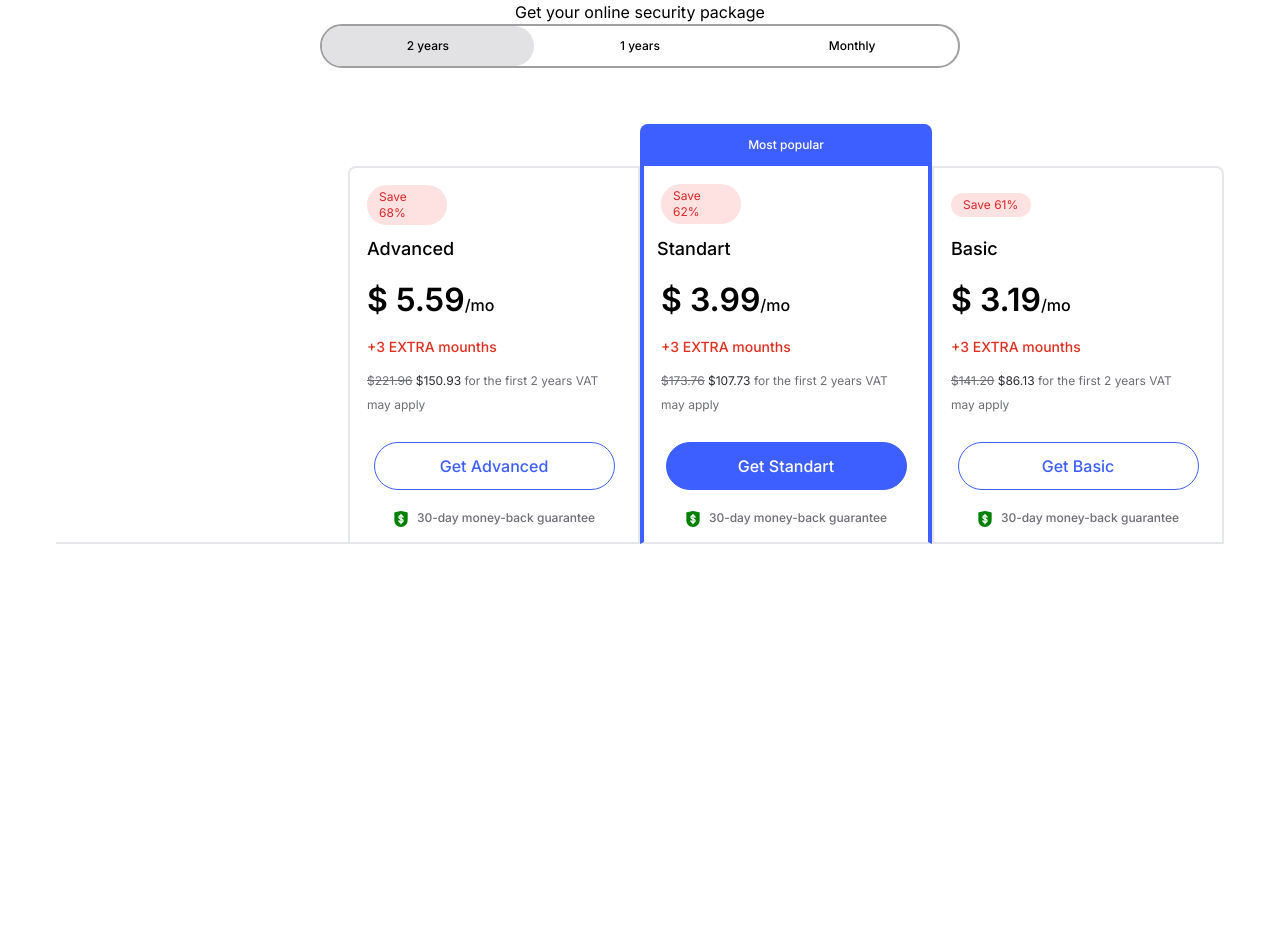
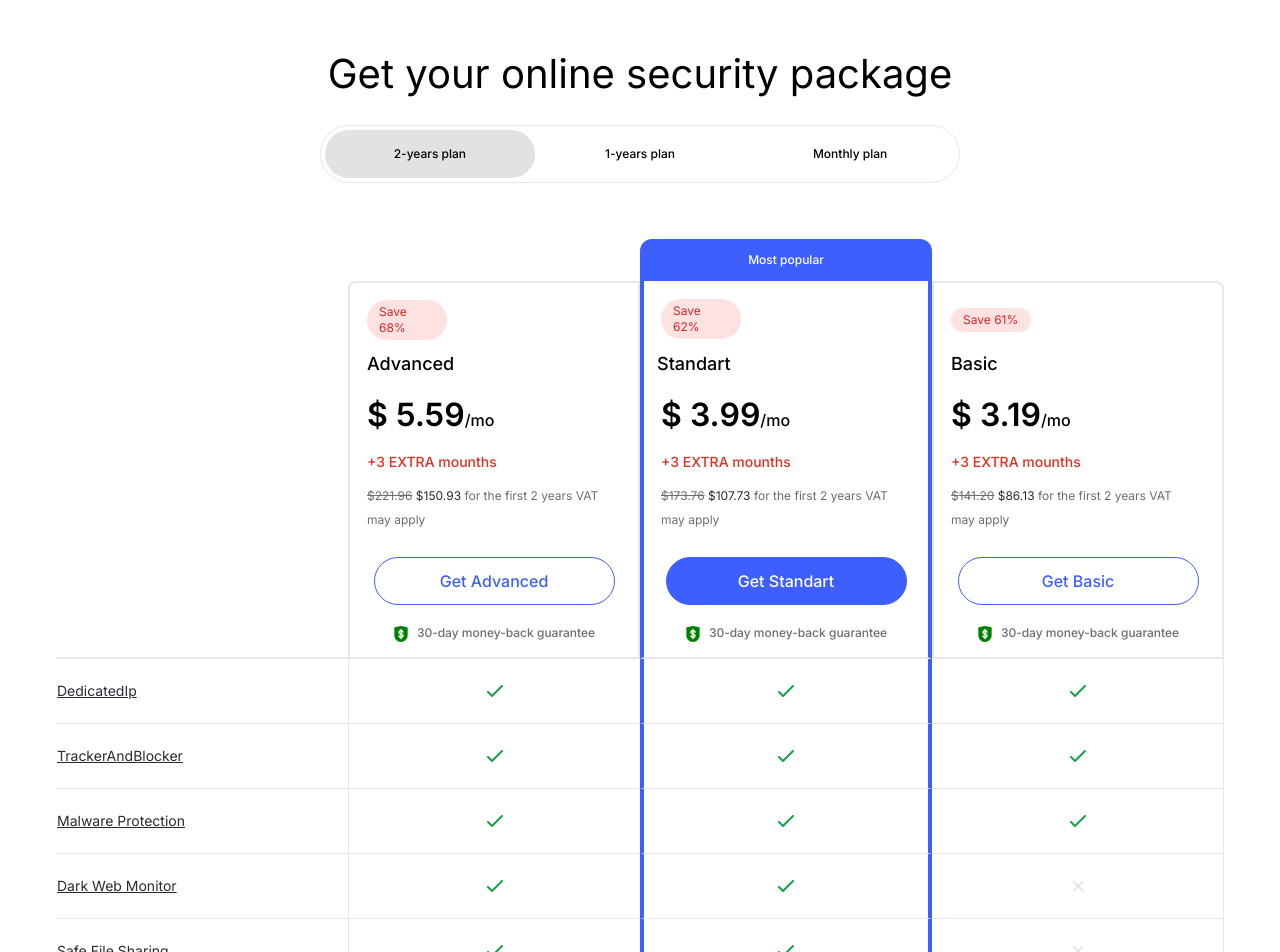
Before and after one commit to StanislavBeliaev/package, a Next.js app: page / in a window 1280 px wide. Shown: the top 952 px of the page. Before the commit the page ends 800 px from the top, so only its background shows below. Built offline with nearby package versions, Linux system fonts and the light colour scheme.

Commit message:
add tbody

```diff
--- a/src/app/ButtonPackage.jsx
+++ b/src/app/ButtonPackage.jsx
@@ -7,7 +7,7 @@ export function Button({ isClicked, onClick, children }) {
 
   return (
     <button
-      class="text-xs md:text-md font-medium grow rounded-full p-1 md:p-3 transition-colors ease-out focus-visible:outline-none focus-visible:shadow-focus-inset max-w-[33.3%] text-primary bg-tertiary"
+      class="text-xs md:text-md font-medium grow rounded-full p-1 md:p-3 transition-colors ease-out focus-visible:outline-none focus-visible:shadow-focus-inset max-w-[33.3%] text-primary bg-tertiary text-[1rem]"
       onClick={onClick}
       style={buttonStyle}
     >
--- /dev/null
+++ b/src/app/CloseSVG.jsx
@@ -0,0 +1,16 @@
+import React from "react";
+
+export const CloseSVG = () => {
+  return (
+    <svg
+      viewBox="0 0 16 16"
+      aria-label="close"
+      class="fill-neutral-200"
+      width="16"
+      height="16"
+      astro-icon="media:close"
+    >
+      <path d="M6.746 8.16 2.5 3.914 3.914 2.5l4.25 4.25 2.828-2.829-.007-.007L12.4 2.5l1.415 1.414L12.4 5.328l-.007-.007L9.564 8.15l4.25 4.25-1.415 1.414-4.246-4.246.004.003-4.243 4.243L2.5 12.399l4.243-4.242z"></path>
+    </svg>
+  );
+};
--- a/src/app/Table.jsx
+++ b/src/app/Table.jsx
@@ -1,15 +1,16 @@
 import React from "react";
 import { TableButton } from "./TableButton";
 import { MoneySVG } from "./MoneySVG";
+import TableBody from "./TableBody";
 
 export const Table = ({ data, ...restProps }) => {
   return (
-    <table class="border-separate border-spacing-0 table-fixed z-0 relative h-1 mt-14">
+    <table class="border-separate rounded-lg border-spacing-0 table-fixed z-0 relative h-1 mt-14">
       <thead>
         <tr>
           <th class="w-[292px]"></th>
           <th class="w-[292px]"></th>
-          <th class="bg-[#3E5FFF] rounded-t-lg w-[292px] border-x-4 border-[#3E5FFF]">
+          <th class="bg-[#3E5FFF] rounded-t-[12px] w-[292px] border-x-4 border-collapse border-[#3E5FFF]">
             <p class="text-white body-xs-medium py-2 text-center font-medium text-[0.75rem]/[1.5rem]">
               Most popular
             </p>
@@ -69,7 +70,7 @@ export const Table = ({ data, ...restProps }) => {
         <tr>
           <td></td>
           {Object.entries(data).map(([id, val], idx) => {
-            let tdClass = "border-r-2 border-l-2";
+            let tdClass = "border-r-2 border-l-2 ";
             if ((idx + 1) % 2 === 0) {
               tdClass = " border-l-[#3E5FFF] border-r-[#3E5FFF] border-x-4";
             }
@@ -121,22 +122,40 @@ export const Table = ({ data, ...restProps }) => {
             <button class="border-[1px] rounded-full border-[#3e5fff] pt-[11px] pb-[11px] pl-[1.75rem] pr-[1.75rem] mb-4 w-[241px] hover:bg-[#3e5fff] hover:text-white text-base font-medium text-[#3e5fff]">
               Get Advanced
             </button>
-            <p class="text-center font-medium text-[#6c6d75] text-[0.75rem]/[1.5rem]"><MoneySVG/>30-day money-back guarantee</p>
+            <p class="text-center font-medium text-[#6c6d75] text-[0.75rem]/[1.5rem]">
+              <MoneySVG />
+              30-day money-back guarantee
+            </p>
           </td>
           <td class="text-center pt-6 border-l-[#3E5FFF] border-r-[#3E5FFF] border-x-4 border-b-2 pb-[0.75rem]">
-          <button class="border-[1px] rounded-full bg-[#3e5fff] text-white border-[#3e5fff] pt-[11px] pb-[11px] pl-[1.75rem] pr-[1.75rem] mb-4 w-[241px] hover:bg-[#6B90FA] hover:border-[#6B90FA] text-base font-medium">
+            <button class="border-[1px] rounded-full bg-[#3e5fff] text-white border-[#3e5fff] pt-[11px] pb-[11px] pl-[1.75rem] pr-[1.75rem] mb-4 w-[241px] hover:bg-[#6B90FA] hover:border-[#6B90FA] text-base font-medium">
               Get Standart
             </button>
-            <p class="text-center font-medium text-[#6c6d75] text-[0.75rem]/[1.5rem]"><MoneySVG/>30-day money-back guarantee</p>
+            <p class="text-center font-medium text-[#6c6d75] text-[0.75rem]/[1.5rem]">
+              <MoneySVG />
+              30-day money-back guarantee
+            </p>
           </td>
           <td class="text-center pt-6 border-r-2 border-l-2 border-b-2 pb-[0.75rem]">
-          <button class="border-[1px] rounded-full border-[#3e5fff] pt-[11px] pb-[11px] pl-[1.75rem] pr-[1.75rem] mb-4 w-[241px] hover:bg-[#3e5fff] hover:text-white text-base font-medium text-[#3e5fff]">
+            <button class="border-[1px] rounded-full border-[#3e5fff] pt-[11px] pb-[11px] pl-[1.75rem] pr-[1.75rem] mb-4 w-[241px] hover:bg-[#3e5fff] hover:text-white text-base font-medium text-[#3e5fff]">
               Get Basic
             </button>
-            <p class="text-center font-medium text-[#6c6d75] text-[0.75rem]/[1.5rem] "><MoneySVG/>30-day money-back guarantee</p>
+            <p class="text-center font-medium text-[#6c6d75] text-[0.75rem]/[1.5rem] ">
+              <MoneySVG />
+              30-day money-back guarantee
+            </p>
           </td>
         </tr>
       </thead>
+      <TableBody></TableBody>
+      <tfoot>
+        <tr>
+          <td></td>
+          <td></td>
+          <td class='border-x-4 h-[10px] border-x-[#3E5FFF] border-b-[4px] border-b-[#3E5FFF] rounded-bl-lg rounded-br-lg'></td>
+          <td></td>
+        </tr>
+      </tfoot>
     </table>
   );
 };
--- /dev/null
+++ b/src/app/TableBody.jsx
@@ -0,0 +1,66 @@
+import React from "react";
+import jsonData from "../../data.json";
+import { useState, useEffect } from "react";
+import { TickLightSVG } from "./TickLightSVG";
+import { CloseSVG } from "./CloseSVG";
+
+function TableBody() {
+  const [advancedFeatures, setAdvancedFeatures] = useState([]);
+  const [standartFeatures, setStandartFeatures] = useState([]);
+  const [basicFeatures, setBasicFeatures] = useState([]);
+
+  useEffect(() => {
+    let advFeatures = jsonData.plans.find(
+      (plan) => plan.name === "advanced"
+    ).features;
+    let stdFeatures = jsonData.plans.find(
+      (plan) => plan.name === "standart"
+    ).features;
+    let bscFeatures = jsonData.plans.find(
+      (plan) => plan.name === "basic"
+    ).features;
+
+    setAdvancedFeatures(advFeatures);
+    setStandartFeatures(stdFeatures);
+    setBasicFeatures(bscFeatures);
+  }, []);
+
+  return (
+    <tbody class="border-collapse">
+      {advancedFeatures.map((elem, idx) => (
+        <tr class="h-[65px]">
+          <td class="border-b capitalize underline-offset-1">
+            <p class="underline text-[0.875rem]/[1.5rem] text-[#2a2b32] cursor-pointer">
+              {elem}
+            </p>
+          </td>
+          <td class="border-b border-l">
+            <div class="flex justify-center">
+              {typeof elem === "string" ? <TickLightSVG /> : <CloseSVG />}
+            </div>
+          </td>
+          <td class={`${idx === advancedFeatures.length - 1 ? '' : 'border-b'} border-l-[#3E5FFF] border-r-[#3E5FFF] border-x-4`}>
+            <div class="flex justify-center">
+              {typeof standartFeatures[idx] === "string" ? (
+                <TickLightSVG />
+              ) : (
+                <CloseSVG />
+              )}
+            </div>
+          </td>
+          <td class="border-b border-r">
+            <div class="flex justify-center">
+              {typeof basicFeatures[idx] === "string" ? (
+                <TickLightSVG />
+              ) : (
+                <CloseSVG />
+              )}
+            </div>
+          </td>
+        </tr>
+      ))}
+    </tbody>
+  );
+}
+
+export default TableBody;
--- /dev/null
+++ b/src/app/TickLightSVG.jsx
@@ -0,0 +1,17 @@
+import React from "react";
+
+export const TickLightSVG = () => {
+  return (
+    <svg
+      viewBox="0 0 16 16"
+      aria-label="tick-light"
+      class="fill-green-600"
+      fill="currentColor"
+      width="16"
+      height="16"
+      astro-icon="media:tick-light"
+    >
+      <path d="M14.3 2.3 5 11.6 1.7 8.3c-.4-.4-1-.4-1.4 0-.4.4-.4 1 0 1.4l4 4c.2.2.4.3.7.3.3 0 .5-.1.7-.3l10-10c.4-.4.4-1 0-1.4-.4-.4-1-.4-1.4 0z"></path>
+    </svg>
+  );
+};
--- a/src/app/page.js
+++ b/src/app/page.js
@@ -12,11 +12,11 @@ export default function Home() {
   const [monthlyPrice, setmonthlyPrice] = useState([]);
   const [yearlyPrice, setyearlyPrice] = useState([]);
   const [yearly2Price, setyearly2Price] = useState([]);
-
-  const [years2, setYears2] = useState([]);
+  const [advancedFeatures, setAdvancedFeatures] = useState([]);
+  const [standartFeatures, setStandartFeatures] = useState([]);
+  const [basicFeatures, setBasicFeatures] = useState([]);
 
   useEffect(() => {
-    // setYears2(Object.entries(jsonData.plans[0].prices[0].yearly2));
     let monthlyPrices = [];
     let yearlyPrices = [];
     let yearly2Prices = [];
@@ -35,9 +35,19 @@ export default function Home() {
       yearly2Prices.push(yearly2Price);
     }
     setmonthlyPrice(monthlyPrices);
-    setyearlyPrice(yearlyPrices)
-    setyearly2Price(yearly2Prices)
-  },[]);
+    setyearlyPrice(yearlyPrices);
+    setyearly2Price(yearly2Prices);
+  }, []);
+
+  useEffect(() => {
+    let advFeatures = jsonData.plans.find(plan => plan.name === "advanced").features;
+    let stdFeatures = jsonData.plans.find(plan => plan.name === "standart").features;
+    let bscFeatures = jsonData.plans.find(plan => plan.name === "basic").features;
+
+    setAdvancedFeatures(advFeatures);
+    setStandartFeatures(stdFeatures);
+    setBasicFeatures(bscFeatures);
+  }, []);
 
   const handleClick1 = () => {
     setButton1(true);
@@ -48,7 +58,6 @@ export default function Home() {
     setButton1(false);
     setButton2(true);
     setButton3(false);
-
   };
   const handleClick3 = () => {
     setButton1(false);
@@ -56,28 +65,39 @@ export default function Home() {
     setButton3(true);
   };
 
-console.log(yearly2Price)
   return (
     <main>
-      <div class="flex justify-center">
-        <p>Get your online security package</p>
+      <div class='pt-16'>
+      <div class="flex justify-center mb-10">
+        <h1 class='text-[2.5rem]/[1.3rem]'>Get your online security package</h1>
+      </div>
       </div>
       <div class="flex justify-center ">
         <div class="container mx-auto">
-          <div class="flex justify-between w-6/12 border-2 border-neutral-700/50 rounded-full max-w-[646px] mx-auto">
+          <div class="flex justify-between w-6/12 border border-[#e5e7eb] rounded-full max-w-[646px] mx-auto p-[0.25rem] h-[58px]">
             {/* <button class="text-xs md:text-md font-medium grow rounded-full p-1 md:p-3 transition-colors ease-out focus-visible:outline-none focus-visible:shadow-focus-inset max-w-[33.3%] text-primary bg-tertiary" onClick={() => console.log("click")}>2-year plan</button> */}
             <Button isClicked={button1} onClick={handleClick1}>
-              2 years
+              2-years plan
             </Button>
             <Button isClicked={button2} onClick={handleClick2}>
-              1 years
+            1-years plan
             </Button>
             <Button isClicked={button3} onClick={handleClick3}>
-              Monthly
+              Monthly plan
             </Button>
           </div>
           <div class="flex justify-center space-between">
-              <Table data={button1 === true ? yearly2Price : button2 === true ? yearlyPrice : button3 === true ? monthlyPrice : yearly2Price}></Table>
+            <Table
+              data={
+                button1 === true
+                  ? yearly2Price
+                  : button2 === true
+                  ? yearlyPrice
+                  : button3 === true
+                  ? monthlyPrice
+                  : yearly2Price
+              }
+            ></Table>
           </div>
         </div>
       </div>
```
